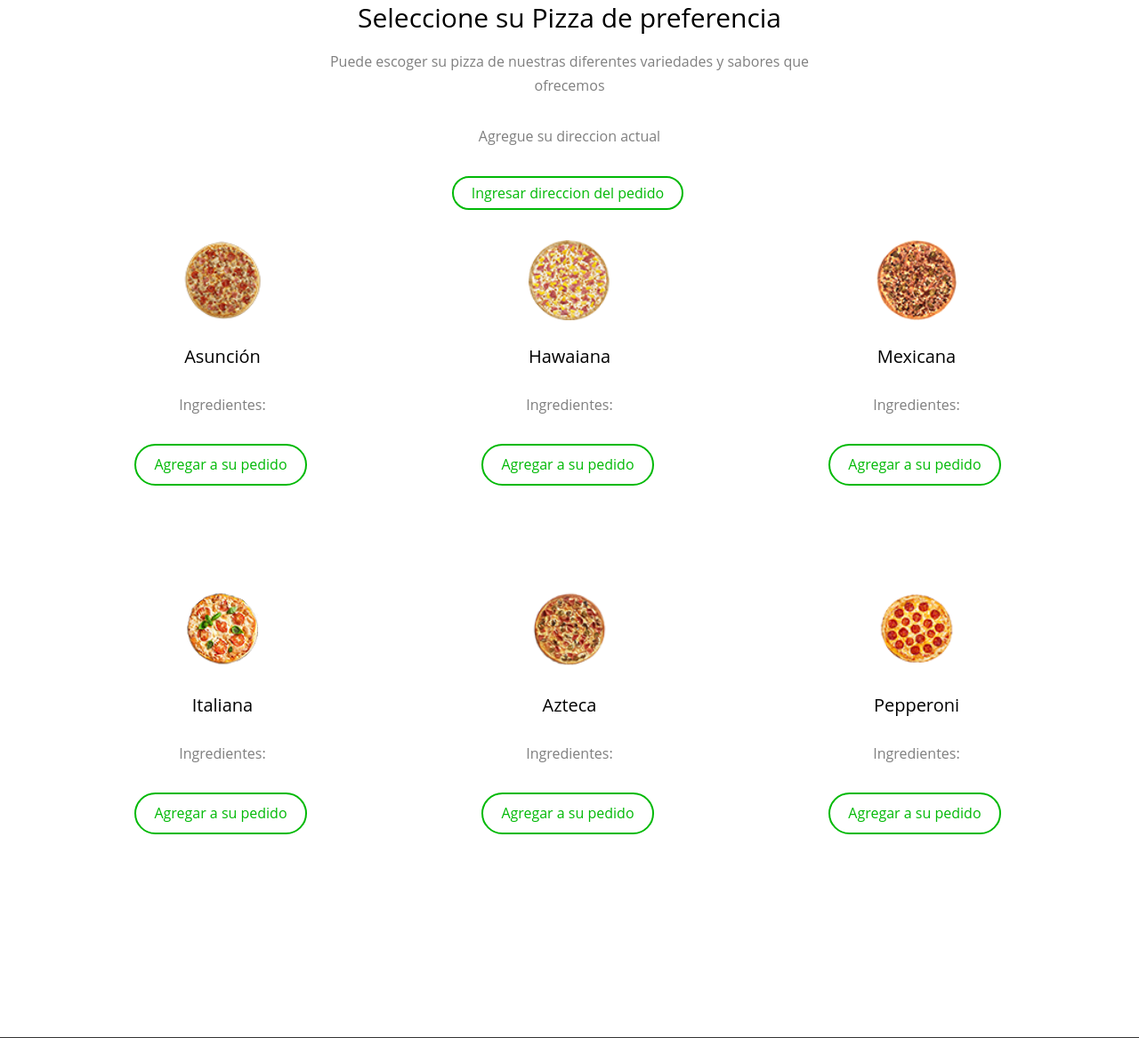
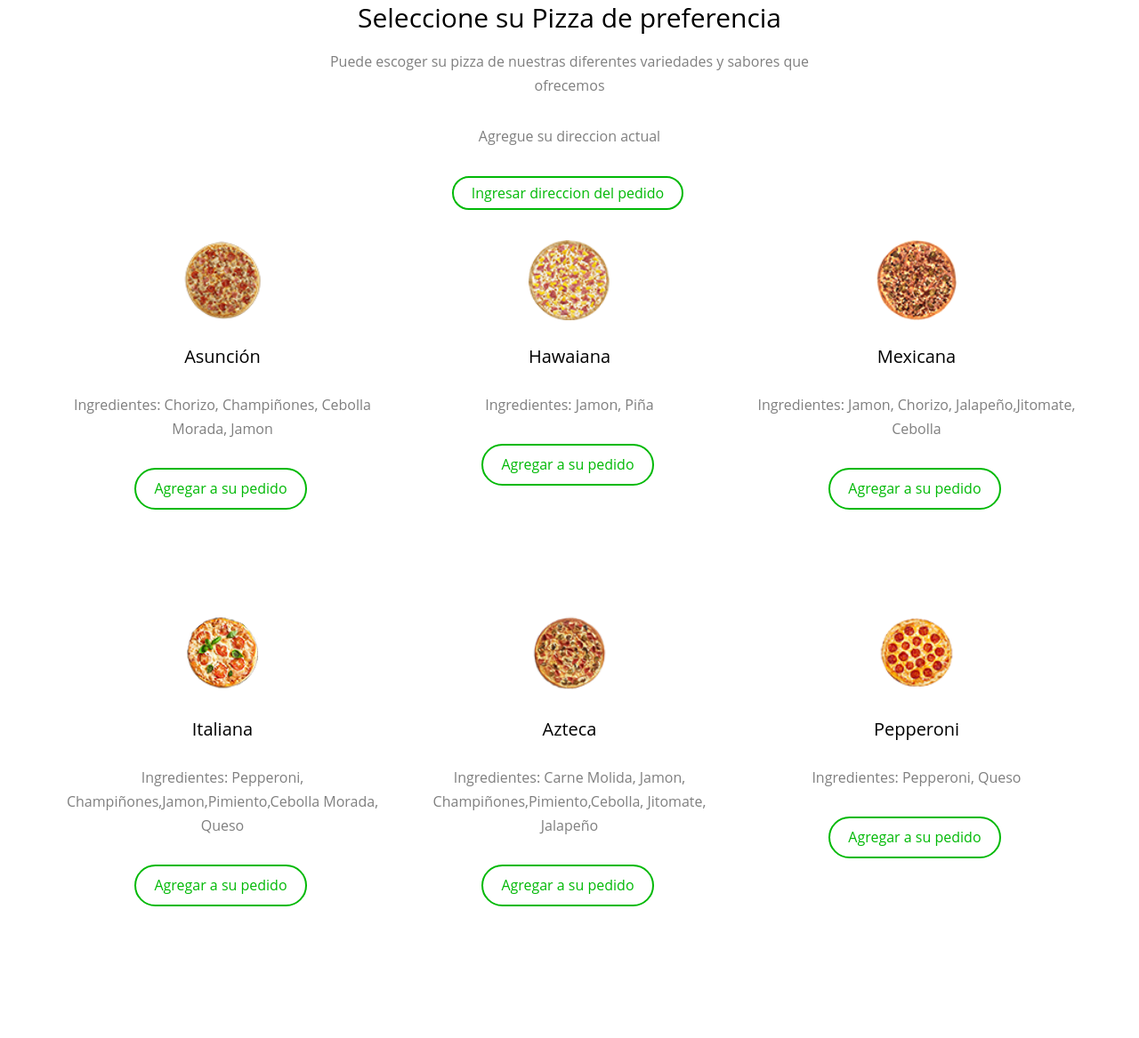
Before and after one commit to AxayacatlS/PizzeriaAsuncion, a PHP site: page /iniciousuario.php in a window 1280 px wide. Shown: the part 909-2076 px from the top of the page at 89% size. Run offline with PHP 8.4, Linux system fonts and the light colour scheme; some libraries are stand-ins or nearby versions; some web fonts are replaced.

Commit message:
Version 3

```diff
--- a/iniciousuario.php
+++ b/iniciousuario.php
@@ -99,37 +99,37 @@
 				<div class="col-md-4 text-center item-block">
 					<span class="icon"><img src="images/AsuncionP1.png"  class="img-responsive"></span>
 					<h3>Asunción</h3>
-					<p>Ingredientes:</p>
+					<p>Ingredientes: Chorizo, Champiñones, Cebolla Morada, Jamon</p>
 					<p><a class="btn btn-primary btn-outline with-arrow" id="pedido1">Agregar a su pedido<i class="icon-arrow-right"></i></a></p>
 				</div>
 				<div class="col-md-4 text-center item-block">
 					<span class="icon"><img src="images/hawainaP1.png" class="img-responsive"></span>
 					<h3>Hawaiana</h3>
-					<p>Ingredientes:</p>
+					<p>Ingredientes: Jamon, Piña</p>
 					<p><a class="btn btn-primary btn-outline with-arrow" id="pedido2">Agregar a su pedido<i class="icon-arrow-right"></i></a></p>
 				</div>
 				<div class="col-md-4 text-center item-block">
 					<span class="icon"><img src="images/mexicanaP1.png"  class="img-responsive"></span>
 					<h3>Mexicana</h3>
-					<p>Ingredientes:</p>
+					<p>Ingredientes: Jamon, Chorizo, Jalapeño,Jitomate, Cebolla</p>
 					<p><a class="btn btn-primary btn-outline with-arrow" id="pedido3">Agregar a su pedido<i class="icon-arrow-right"></i></a></p>
 				</div>
 				<div class="col-md-4 text-center item-block">
 					<span class="icon"><img src="images/italianaP1.png"  class="img-responsive"></span>
 					<h3>Italiana</h3>
-					<p>Ingredientes:</p>
+					<p>Ingredientes: Pepperoni, Champiñones,Jamon,Pimiento,Cebolla Morada, Queso</p>
 					<p><a class="btn btn-primary btn-outline with-arrow" id="pedido4">Agregar a su pedido<i class="icon-arrow-right"></i></a></p>
 				</div>
 				<div class="col-md-4 text-center item-block">
 					<span class="icon"><img src="images/aztecaP1.png"  class="img-responsive"></span>
 					<h3>Azteca</h3>
-					<p>Ingredientes:</p>
+					<p>Ingredientes: Carne Molida, Jamon, Champiñones,Pimiento,Cebolla, Jitomate, Jalapeño</p>
 					<p><a  class="btn btn-primary btn-outline with-arrow" id="pedido5">Agregar a su pedido<i class="icon-arrow-right"></i></a></p>
 				</div>
 				<div class="col-md-4 text-center item-block">
 					<span class="icon"><img src="images/PepperoniP1.png"  class="img-responsive"></span>
 					<h3>Pepperoni</h3>
-					<p>Ingredientes:</p>
+					<p>Ingredientes: Pepperoni, Queso</p>
 					<p><a class="btn btn-primary btn-outline with-arrow" id="pedido6">Agregar a su pedido<i class="icon-arrow-right"></i></a></p>
 				</div>
 			</div>
@@ -175,7 +175,7 @@
 	<script src="js/main.js"></script>
 
 	<script src="https://cdn.jsdelivr.net/npm/sweetalert2@10"></script>
-	<script src="js/sweetAlert.js"></script>
+	<script src="js/pruebamensaje2.js"></script>
 	</body>
 
 </html>
```
